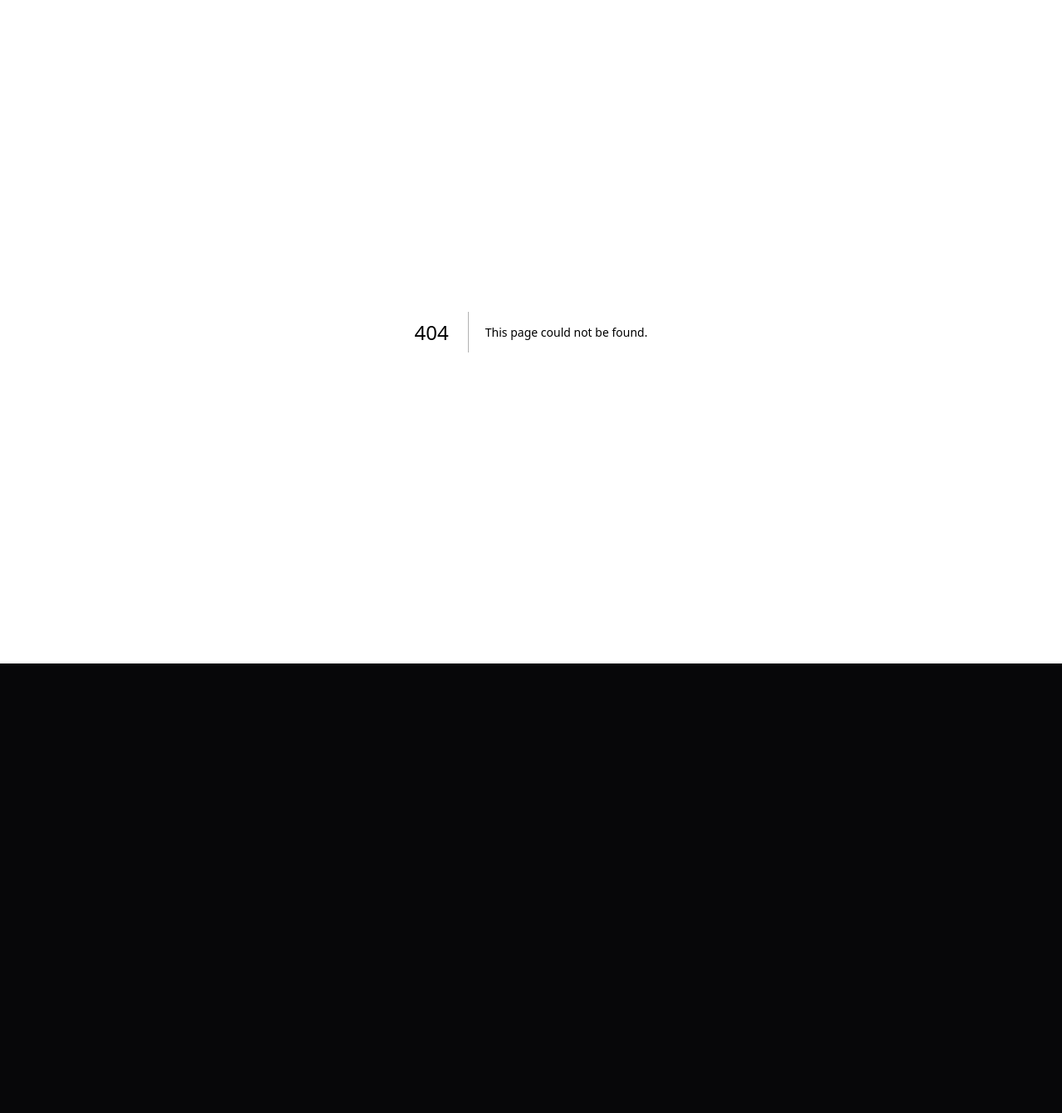
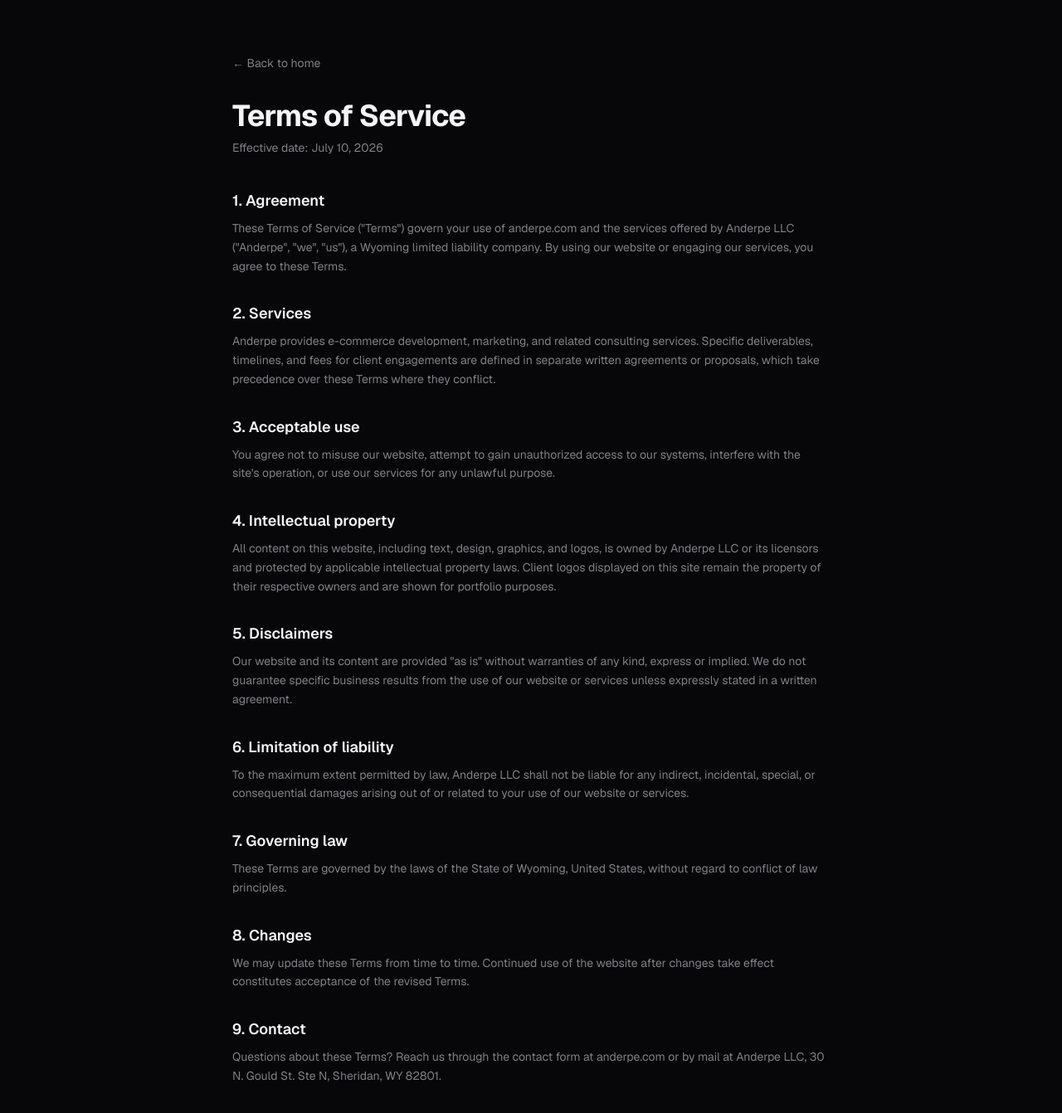
Before and after one commit to fqeeee3/Anderpe, a Next.js app: page /terms in a window 1280 px wide. Before the commit this address had no page. Shown: the top 1342 px of the page at 83% size. Before the commit the page ends 800 px from the top, so only its background shows below. Built offline with nearby package versions, Linux system fonts and the light colour scheme.

Commit message:
Create page.tsx

```diff
--- /dev/null
+++ b/app/terms/page.tsx
@@ -0,0 +1,134 @@
+import Link from "next/link"
+
+export const metadata = {
+  title: "Terms of Service | Anderpe",
+}
+
+export default function TermsPage() {
+  return (
+    <main className="min-h-screen bg-background text-foreground">
+      <div className="mx-auto max-w-3xl px-4 py-16 sm:px-6">
+        <Link
+          href="/"
+          className="text-sm text-muted-foreground transition-colors hover:text-foreground"
+        >
+          ← Back to home
+        </Link>
+        <h1 className="mt-8 text-3xl font-bold tracking-tight sm:text-4xl">
+          Terms of Service
+        </h1>
+        <p className="mt-2 text-sm text-muted-foreground">
+          Effective date: July 10, 2026
+        </p>
+
+        <div className="mt-10 space-y-8 text-sm leading-relaxed text-muted-foreground">
+          <section>
+            <h2 className="mb-2 text-lg font-semibold text-foreground">
+              1. Agreement
+            </h2>
+            <p>
+              These Terms of Service (&quot;Terms&quot;) govern your use of
+              anderpe.com and the services offered by Anderpe LLC
+              (&quot;Anderpe&quot;, &quot;we&quot;, &quot;us&quot;), a Wyoming
+              limited liability company. By using our website or engaging our
+              services, you agree to these Terms.
+            </p>
+          </section>
+
+          <section>
+            <h2 className="mb-2 text-lg font-semibold text-foreground">
+              2. Services
+            </h2>
+            <p>
+              Anderpe provides e-commerce development, marketing, and related
+              consulting services. Specific deliverables, timelines, and fees
+              for client engagements are defined in separate written agreements
+              or proposals, which take precedence over these Terms where they
+              conflict.
+            </p>
+          </section>
+
+          <section>
+            <h2 className="mb-2 text-lg font-semibold text-foreground">
+              3. Acceptable use
+            </h2>
+            <p>
+              You agree not to misuse our website, attempt to gain unauthorized
+              access to our systems, interfere with the site&apos;s operation,
+              or use our services for any unlawful purpose.
+            </p>
+          </section>
+
+          <section>
+            <h2 className="mb-2 text-lg font-semibold text-foreground">
+              4. Intellectual property
+            </h2>
+            <p>
+              All content on this website, including text, design, graphics,
+              and logos, is owned by Anderpe LLC or its licensors and protected
+              by applicable intellectual property laws. Client logos displayed
+              on this site remain the property of their respective owners and
+              are shown for portfolio purposes.
+            </p>
+          </section>
+
+          <section>
+            <h2 className="mb-2 text-lg font-semibold text-foreground">
+              5. Disclaimers
+            </h2>
+            <p>
+              Our website and its content are provided &quot;as is&quot;
+              without warranties of any kind, express or implied. We do not
+              guarantee specific business results from the use of our website
+              or services unless expressly stated in a written agreement.
+            </p>
+          </section>
+
+          <section>
+            <h2 className="mb-2 text-lg font-semibold text-foreground">
+              6. Limitation of liability
+            </h2>
+            <p>
+              To the maximum extent permitted by law, Anderpe LLC shall not be
+              liable for any indirect, incidental, special, or consequential
+              damages arising out of or related to your use of our website or
+              services.
+            </p>
+          </section>
+
+          <section>
+            <h2 className="mb-2 text-lg font-semibold text-foreground">
+              7. Governing law
+            </h2>
+            <p>
+              These Terms are governed by the laws of the State of Wyoming,
+              United States, without regard to conflict of law principles.
+            </p>
+          </section>
+
+          <section>
+            <h2 className="mb-2 text-lg font-semibold text-foreground">
+              8. Changes
+            </h2>
+            <p>
+              We may update these Terms from time to time. Continued use of the
+              website after changes take effect constitutes acceptance of the
+              revised Terms.
+            </p>
+          </section>
+
+          <section>
+            <h2 className="mb-2 text-lg font-semibold text-foreground">
+              9. Contact
+            </h2>
+            <p>
+              Questions about these Terms? Reach us through the contact form at
+              anderpe.com or by mail at Anderpe LLC, 30 N. Gould St. Ste N,
+              Sheridan, WY 82801.
+            </p>
+          </section>
+        </div>
+      </div>
+    </main>
+  )
+}
```
